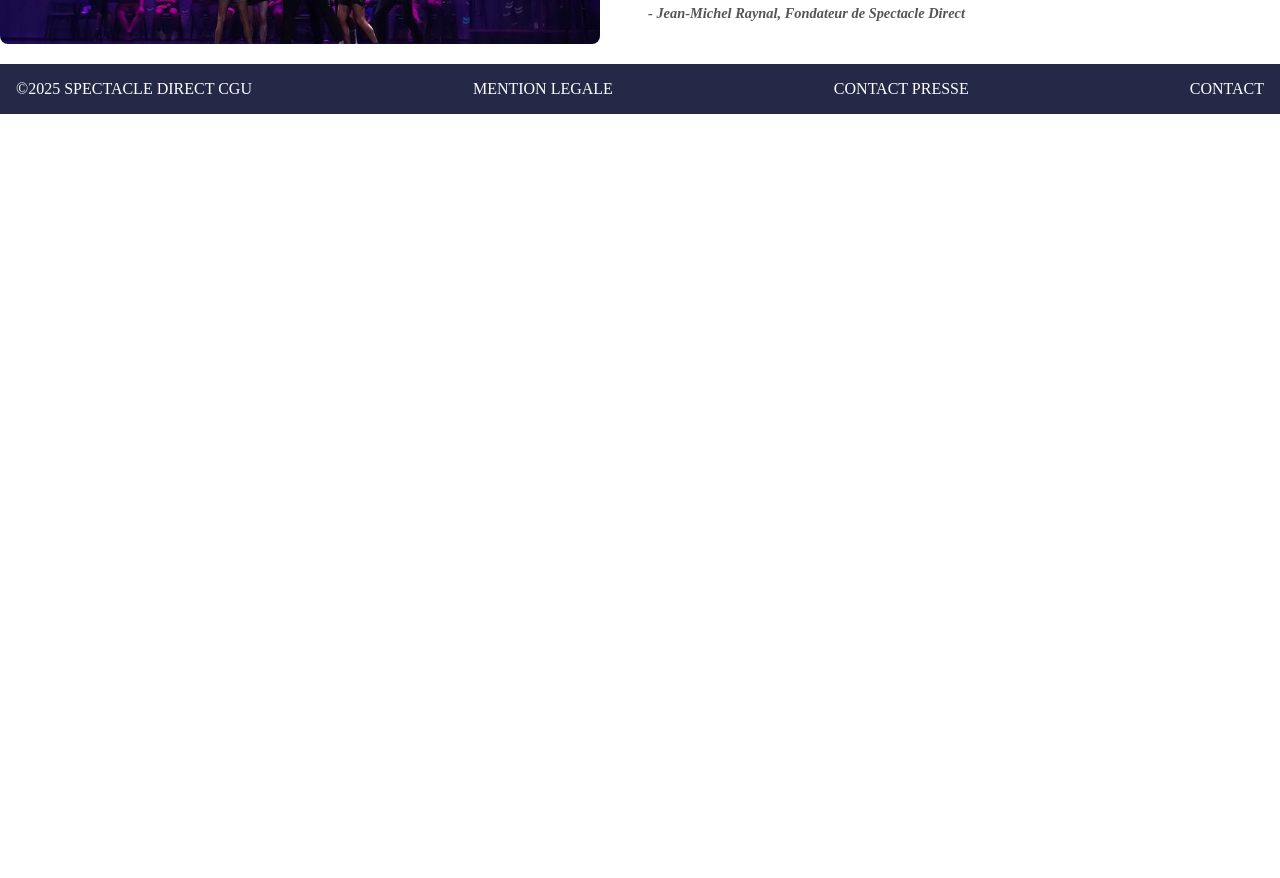
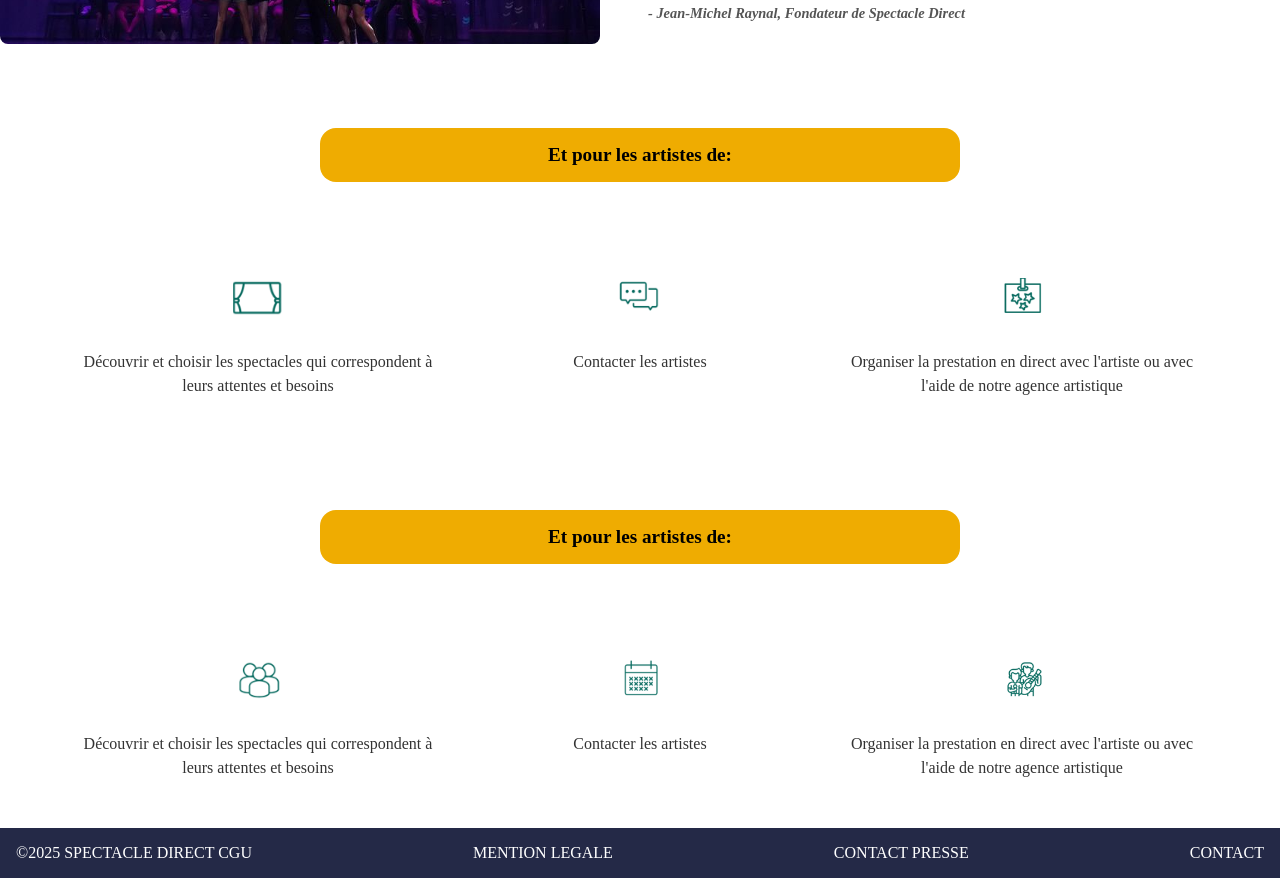
Before and after one commit to urngniaba/evenements-salle-spectacle, a Next.js app: page /apropos in a window 1280 px wide. Shown: the part 660-1538 px from the top of the page. Before the commit the page ends 800 px from the top, so only its background shows below. Built offline with nearby package versions, Linux system fonts and the light colour scheme.

Commit message:
ajout de la deuxieme partie sans les props

```diff
--- a/app/apropos/page.jsx
+++ b/app/apropos/page.jsx
@@ -36,12 +36,58 @@ export default function Apropos() {
           <br></br>
 
           <span className={styles.citation}>
-          - Jean-Michel Raynal, Fondateur de Spectacle Direct
-        </span>
+            - Jean-Michel Raynal, Fondateur de Spectacle Direct
+          </span>
         </p>
-
       </div>
 
+      <div className={styles.artistesContainer}>
+        <p className={styles.artistesText}>Et pour les artistes de:</p>
+      </div>
+
+      <div className={styles.featuresContainer}>
+        <div className={styles.feature}>
+          <Image src={message1} alt="" className={styles.featureImage} />
+          <p className={styles.featureText}>
+            Découvrir et choisir les spectacles qui correspondent à leurs attentes et besoins
+          </p>
+        </div>
+        <div className={styles.feature}>
+          <Image src={message2} alt="" className={styles.featureImage} />
+          <p className={styles.featureText}>Contacter les artistes</p>
+        </div>
+
+        <div className={styles.feature}>
+          <Image src={message3} alt="" className={styles.featureImage} />
+          <p className={styles.featureText}>
+            Organiser la prestation en direct avec l'artiste ou avec l'aide de notre agence artistique
+          </p>
+        </div>
+      </div>
+
+      <div className={styles.artistesContainer}>
+        <p className={styles.artistesText}>Et pour les artistes de:</p>
+      </div>
+
+      <div className={styles.featuresContainer}>
+        <div className={styles.feature}>
+          <Image src={message4} alt="" className={styles.featureImage} />
+          <p className={styles.featureText}>
+            Découvrir et choisir les spectacles qui correspondent à leurs attentes et besoins
+          </p>
+        </div>
+        <div className={styles.feature}>
+          <Image src={message5} alt="" className={styles.featureImage} />
+          <p className={styles.featureText}>Contacter les artistes</p>
+        </div>
+
+        <div className={styles.feature}>
+          <Image src={message6} alt="" className={styles.featureImage} />
+          <p className={styles.featureText}>
+            Organiser la prestation en direct avec l'artiste ou avec l'aide de notre agence artistique
+          </p>
+        </div>
+      </div>
 
     </div>
   );
--- a/app/apropos/page.module.css
+++ b/app/apropos/page.module.css
@@ -1,25 +1,35 @@
 .container {
     display: flex;
-    flex-direction: column; /* Organise les éléments verticalement */
-    align-items: center; /* Centre les éléments horizontalement */
-    gap: 2rem; /* Espacement entre les sections */
+    flex-direction: column;
+    /* Organise les éléments verticalement */
+    align-items: center;
+    /* Centre les éléments horizontalement */
+    gap: 2rem;
+    /* Espacement entre les sections */
 }
 
 .photo {
     width: 100%;
-    height: 300px; /* Garde les proportions de l'image */
-    object-fit: cover; /* Assure que l'image couvre bien l'espace disponible */
+    height: 300px;
+    /* Garde les proportions de l'image */
+    object-fit: cover;
+    /* Assure que l'image couvre bien l'espace disponible */
     position: relative;
 }
 
 .textSuperpose {
-    position: absolute; /* Superpose le texte sur l'image */
-    top: 25%; /* Centre verticalement */
-    left: 50%; /* Centre horizontalement */
-    transform: translate(-50%, -50%); /* Ajuste le centrage */
+    position: absolute;
+    /* Superpose le texte sur l'image */
+    top: 25%;
+    /* Centre verticalement */
+    left: 50%;
+    /* Centre horizontalement */
+    transform: translate(-50%, -50%);
+    /* Ajuste le centrage */
     text-align: center;
     color: white;
-    text-shadow: 2px 2px 5px rgba(0, 0, 0, 0.7); /* Ajoute une ombre pour améliorer la lisibilité */
+    text-shadow: 2px 2px 5px rgba(0, 0, 0, 0.7);
+    /* Ajoute une ombre pour améliorer la lisibilité */
 }
 
 .textSuperpose h1 {
@@ -34,27 +44,35 @@
 }
 
 .paragraghe {
-    display: flex; /* Organise l'image et le paragraphe côte à côte */
-    align-items: flex-start; /* Aligne les éléments en haut */
-    gap: 3rem; /* Espace entre le paragraphe et l'image */
-    max-width: 1400px; /* Limite la largeur totale */
+    display: flex;
+    /* Organise l'image et le paragraphe côte à côte */
+    align-items: flex-start;
+    /* Aligne les éléments en haut */
+    gap: 3rem;
+    /* Espace entre le paragraphe et l'image */
+    max-width: 1400px;
+    /* Limite la largeur totale */
     width: 100%;
     margin: 20px;
 }
 
 .photo1 {
-    width: 600px; /* L'image occupe 50% de la largeur */
-    height: 300px; /* Garde les proportions */
-    border-radius: 8px; /* Ajoute des coins arrondis */
+    width: 600px;
+    /* L'image occupe 50% de la largeur */
+    height: 300px;
+    /* Garde les proportions */
+    border-radius: 8px;
+    /* Ajoute des coins arrondis */
     object-fit: cover;
 }
 
 .photo1 span {
-
+    display: inline;
 }
 
 .paragraghe p {
-    flex: 1; /* Le paragraphe occupe le reste de l'espace */
+    flex: 1;
+    /* Le paragraphe occupe le reste de l'espace */
     font-size: 1rem;
     line-height: 1.6;
     color: #333;
@@ -65,8 +83,69 @@
 .citation {
     font-weight: bold;
     font-size: 0.9rem;
-    font-style: italic; /* Rend la citation en italique */
-    color: #555; /* Couleur plus douce pour la citation */
-    text-align: right; /* Aligne la citation à droite */
-    margin: 0; /* Supprime les marges externes */
+    font-style: italic;
+    /* Rend la citation en italique */
+    color: #555;
+    /* Couleur plus douce pour la citation */
+    text-align: right;
+    /* Aligne la citation à droite */
+    margin: 0;
+    /* Supprime les marges externes */
 }
+
+.artistesContainer {
+    background-color: #EFAC01;
+    /* Couleur jaune-orange pour le fond */
+    border-radius: 16px;
+    /* Coins arrondis */
+    padding: 1rem 2rem;
+    /* Espacement interne */
+    text-align: center;
+    /* Centre le texte horizontalement */
+    margin: 2rem auto;
+    /* Ajoute de l'espace autour du conteneur */
+    width: 50%;
+    /* Limite la largeur du conteneur */
+
+}
+
+.artistesText {
+    font-size: 1.2rem;
+    /* Taille du texte */
+    font-weight: bold;
+    /* Texte en gras */
+    color: black;
+    /* Couleur du texte */
+    margin: 0;
+    /* Supprime les marges externes */
+}
+
+.featuresContainer {
+    display: flex; /* Aligne les éléments sur une seule ligne */
+    justify-content: space-between; /* Répartit l'espace entre les colonnes */
+    align-items: flex-start; /* Aligne les colonnes en haut */
+    gap: 2rem; /* Ajoute un espace entre chaque colonne */
+    padding: 2rem 0; /* Ajoute de l'espacement autour du conteneur */
+}
+
+
+.feature {
+    display: flex; /* Utilise Flexbox */
+    flex-direction: column; /* Aligne l'image et le texte en colonne */
+    align-items: center; /* Centre les éléments horizontalement */
+    text-align: center; /* Centre le texte */
+    width: 350px; /* Limite la largeur de chaque colonne */
+}
+
+.featureImage {
+    width: 50px; /* Taille fixe de l'image */
+    height: 40px; /* Conserve les proportions */
+    margin-bottom: 1rem; /* Ajoute de l'espace entre l'image et le texte */
+    object-fit: cover;
+}
+
+.featureText {
+    font-size: 1rem; /* Taille de la police */
+    line-height: 1.5; /* Espacement entre les lignes */
+    color: #333; /* Couleur du texte */
+}
```
Lines whose indentation alone changed are shown as unchanged.
